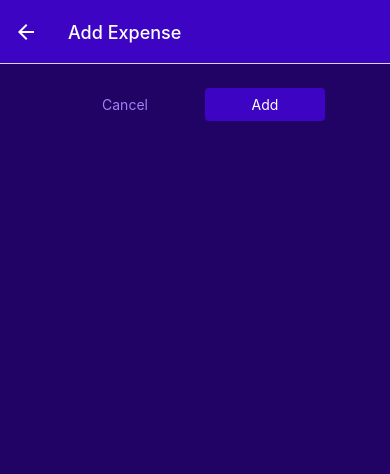
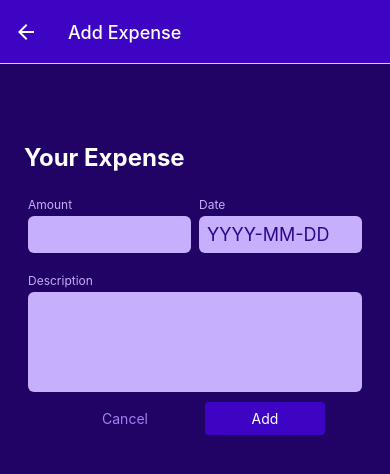
Before and after one commit to karimkefi/ReactNative_Expenses, a React Native app: screen /ManageExpense in a window 390 px wide. Shown: the top 474 px of the page. Built offline with nearby package versions, Linux system fonts and the light colour scheme.

Commit message:
Added context API for state management and Add Expense Form

```diff
--- a/components/ExpensesOutput.js
+++ b/components/ExpensesOutput.js
@@ -1,15 +1,21 @@
-import { View, StyleSheet } from "react-native";
+import { View, Text, StyleSheet } from "react-native";
 
 import { GlobalStyles } from "../constants/styles";
 import ExpensesList from "./ExpensesList";
 import ExpensesSummary from "./ExpensesSummary";
 
 
-function ExpensesOutput({ expenses, expensesPeriod }) {
+function ExpensesOutput({ expenses, expensesPeriod, fallbackText }) {
+    let content = <Text style={styles.infoText}>{fallbackText}</Text>;
+
+    if (expenses.lenth > 0) {
+        content = <ExpensesList expenses={expenses} />;
+    }
+
     return (
         <View style={styles.container}>
             <ExpensesSummary expenses={expenses} periodName={expensesPeriod}/>
-            <ExpensesList expenses={expenses}/>
+            {content}
         </View>
     )
 };
@@ -20,6 +26,12 @@
         backgroundColor: GlobalStyles.colors.primary700,
         flex: 1,
     },
+    infoText: {
+        color: 'white',
+        fontSize: 16,
+        textAlign: 'center',
+        marginTop: 30,
+    }
 });
 
 export default ExpensesOutput;
--- /dev/null
+++ b/components/ManageExpense/ExpenseForm.js
@@ -0,0 +1,59 @@
+import { View, Text, StyleSheet } from 'react-native';
+
+import Input from './Input';
+
+
+function ExpenseForm() {
+
+    function amountChangeHandler() {
+
+    };
+
+
+    return (
+        <View style={styles.form} >
+            <Text style={styles.title}>Your Expense</Text>
+            <View style={styles.inputRow}>
+                <Input style={styles.inputStyle} label="Amount" textInputConfig={{
+                    keyboardType: 'decimal-pad',
+                    onChangeText: amountChangeHandler,
+                }}
+                />
+                <Input style={styles.inputStyle} label="Date" textInputConfig={{
+                    placeholder: 'YYYY-MM-DD',
+                    maxLength: 10,
+                    onChangeText: () => { },
+                }}
+                />
+            </View>
+            <Input label="Description" textInputConfig={{
+                multiline: true,
+                onChangeText: () => { },
+            }}
+            />
+        </View>
+    )
+}
+
+const styles = StyleSheet.create({
+    form: {
+        marginTop: 40,
+    },
+    inputRow: {
+        flexDirection: 'row',
+        justifyContent: 'space-between',
+        alignItems: 'center',
+    },
+    inputStyle: {
+        flex: 1,
+    },
+    title: {
+        color: 'white',
+        fontSize: 24,
+        fontWeight: 'bold',
+        marginVertical: 15,
+    }
+});
+
+
+export default ExpenseForm;
--- /dev/null
+++ b/components/ManageExpense/Input.js
@@ -0,0 +1,48 @@
+import { View, Text, TextInput, StyleSheet } from 'react-native';
+import { GlobalStyles } from '../../constants/styles';
+
+function Input({ label, style, textInputConfig }) {
+
+    const inputStyles = [styles.input];
+
+    if (textInputConfig && textInputConfig.multiline) {
+        inputStyles.push(styles.inputMultiline)
+    }
+
+    //here we are spreading the TextInputConfig into TextInput component
+    //therefore keys in this object must match TextInput prop keys (e.g. "placeholder" or "maxLength")
+    return (
+        <View style={[styles.container, style]}>
+            <Text style={styles.label}>{label}</Text>
+            <TextInput style={inputStyles} {...textInputConfig} />
+        </View>
+    )
+
+}
+
+const styles = StyleSheet.create({
+    container: {
+        marginHorizontal: 4,
+        marginVertical: 10,
+    },
+    label: {
+        fontSize: 12,
+        color: GlobalStyles.colors.primary100,
+        marginBottom: 4,
+    },
+    input: {
+        backgroundColor: GlobalStyles.colors.primary100,
+        color: GlobalStyles.colors.primary700,
+        padding: 8,
+        borderRadius: 6,
+        fontSize: 18,
+    },
+    inputMultiline: {
+        minHeight: 100,
+        textAlignVertical: 'top',
+    },
+
+});
+
+
+export default Input;
--- a/screens/AllExpenses.js
+++ b/screens/AllExpenses.js
@@ -8,7 +8,11 @@
     const expensesCtx = useContext(ExpensesContext);
 
     return (
-        <ExpensesOutput expenses={expensesCtx.expenses} expensesPeriod="Total" />
+        <ExpensesOutput
+            expenses={expensesCtx.expenses}
+            expensesPeriod="Total"
+            fallbackText="No expenses"
+        />
     )
  }
 
--- a/screens/ManageExpenses.js
+++ b/screens/ManageExpenses.js
@@ -1,11 +1,15 @@
-import { useLayoutEffect } from 'react';
-import { Text, View, Button, StyleSheet } from 'react-native';
+import { useLayoutEffect, useContext } from 'react';
+import { View, StyleSheet, TextInput } from 'react-native';
 
+import ExpenseForm from '../components/ManageExpense/ExpenseForm';
 import CustomButton from '../components/UI/CustomButton';
 import IconButton from '../components/UI/IconButton'
 import { GlobalStyles } from '../constants/styles';
+import { ExpensesContext } from '../store/expenses-context'
 
 function ManageExpense({ route, navigation }) {
+
+    const expensesCtx = useContext(ExpensesContext);
 
     //"?" at the end of params allows JavaScript to check if the param has any values
     //if it didnt (i.e. it was an empty object) then we would get an error when trying to find an undefined "expenseID"
@@ -21,7 +25,8 @@
     }, [navigation, isEditing]);
 
     function deleteExpenseHandler() {
-        navigation.goBack()
+        expensesCtx.deleteExpense(editExpenseID);
+        navigation.goBack();
     };
 
     function cancelHandler() {
@@ -29,6 +34,22 @@
     };
 
     function confirmHandler() {
+        if (isEditing) {
+            expensesCtx.updateExpense(
+                editExpenseID,
+                {
+                    description: 'Test update',
+                    amount: 55,
+                    date: new Date('2022-10-31')
+                }
+            );
+        } else {
+            expensesCtx.addExpense({
+                description: 'Test add',
+                amount: 99,
+                date: new Date('2022-12-31')
+            });
+        }
         navigation.goBack()
     };
 
@@ -36,6 +57,7 @@
     return (
 
         <View style={styles.container}>
+            <ExpenseForm />
             <View style={styles.buttonContainer}>
                 <CustomButton onPress={cancelHandler} mode='flat' style={styles.button}>
                     Cancel
--- a/screens/RecentExpenses.js
+++ b/screens/RecentExpenses.js
@@ -13,14 +13,16 @@
 
     const recentExpenses = expensesCtx.expenses.filter(expense => {
 
-        console.log('week ago', weekAgo)
-
         //return true if greater than 1 week ago
-        return expense.date > weekAgo
+        return (expense.date >= weekAgo) && (expense.date <= today)
     })
 
     return (
-        <ExpensesOutput expenses={recentExpenses} expensesPeriod="Last 7 days" />
+        <ExpensesOutput
+            expenses={recentExpenses}
+            expensesPeriod="Last 7 days"
+            fallbackText="No expenses registered in the last 7 days"
+        />
     )
 }
 
--- a/store/expenses-context.js
+++ b/store/expenses-context.js
@@ -50,7 +50,9 @@
             return [{ ...action.payload, id: randomID }, ...state]
         case 'UPDATE':
             //find index and copy expense
-            const updateExpenseID = state.findIndex((expense) => { expense.id === action.payload.id });
+            const updateExpenseID = state.findIndex(
+                (expense) => expense.id === action.payload.id
+            );
             const updateExpense = state[updateExpenseID];
             //update the item using spread operators (this will override key value pairs which are in payload)
             const updatedItem = { ...updateExpense, ...action.payload.data };
@@ -59,6 +61,7 @@
             //override the element in the array with the new updateItem
             updateExpenseArr[updateExpenseID] = updatedItem
             //return new state (i.e. expenses array)
+            console.log('ovovovoovovoovov', updateExpenseID)
             return updateExpenseArr
         case 'DELETE':
             return state.filter((expense) => expense.id !== action.payload)
```
Also changed, not shown: 1 other file (tests, documents, lock files or other folders).
